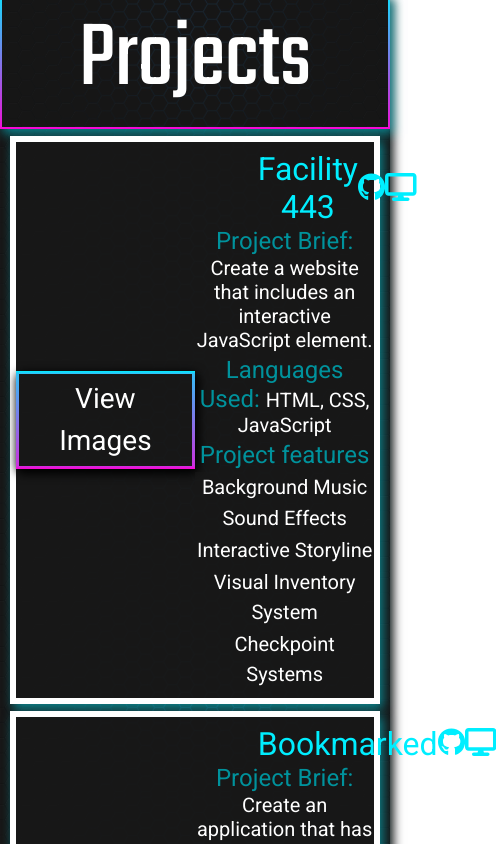
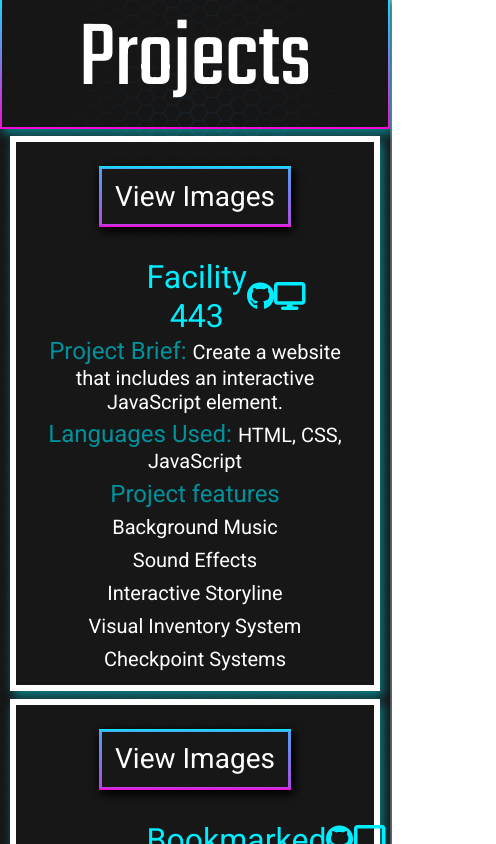
Before and after one commit to Claire221/React-Presentation-01, a React (Create React App) app in the folder presentation/: page /projects in a window 390 px wide. Shown: the part 5320-6164 px from the top of the page, 496 px wide, since content can reach past the window. Built offline with nearby package versions, Linux system fonts and the light colour scheme.

Commit message:
Update media queries

```diff
--- a/presentation/src/App.css
+++ b/presentation/src/App.css
@@ -365,6 +365,7 @@ img.image-gallery-image {
     width: 50%;
   }
 
+
 }
 
 
@@ -377,4 +378,14 @@ img.image-gallery-image {
   .header-links-div {
     width: 20%;
   }
+
+  .project-row {
+    flex-direction: column;
+  }
+
+  .project-col-1,
+  .project-col-2 {
+    width: 90% !important;
+  }
+
 }
--- a/presentation/src/pages/Projects.js
+++ b/presentation/src/pages/Projects.js
@@ -148,9 +148,9 @@ export default function Projects() {
                         className="flex project-row card-styles">
 
                         <div className="project-col-1">
-                        <Col className="flex projects-col">
-                            <Button onClick={() => showProject3(!project3)} className="my-4 project-btn">View Images</Button>
-                        </Col>
+                            <Col className="flex projects-col">
+                                <Button onClick={() => showProject3(!project3)} className="my-4 project-btn">View Images</Button>
+                            </Col>
                             {
                                 project3?<ImageGallery items={Project3Images} />: null
                             }
```
